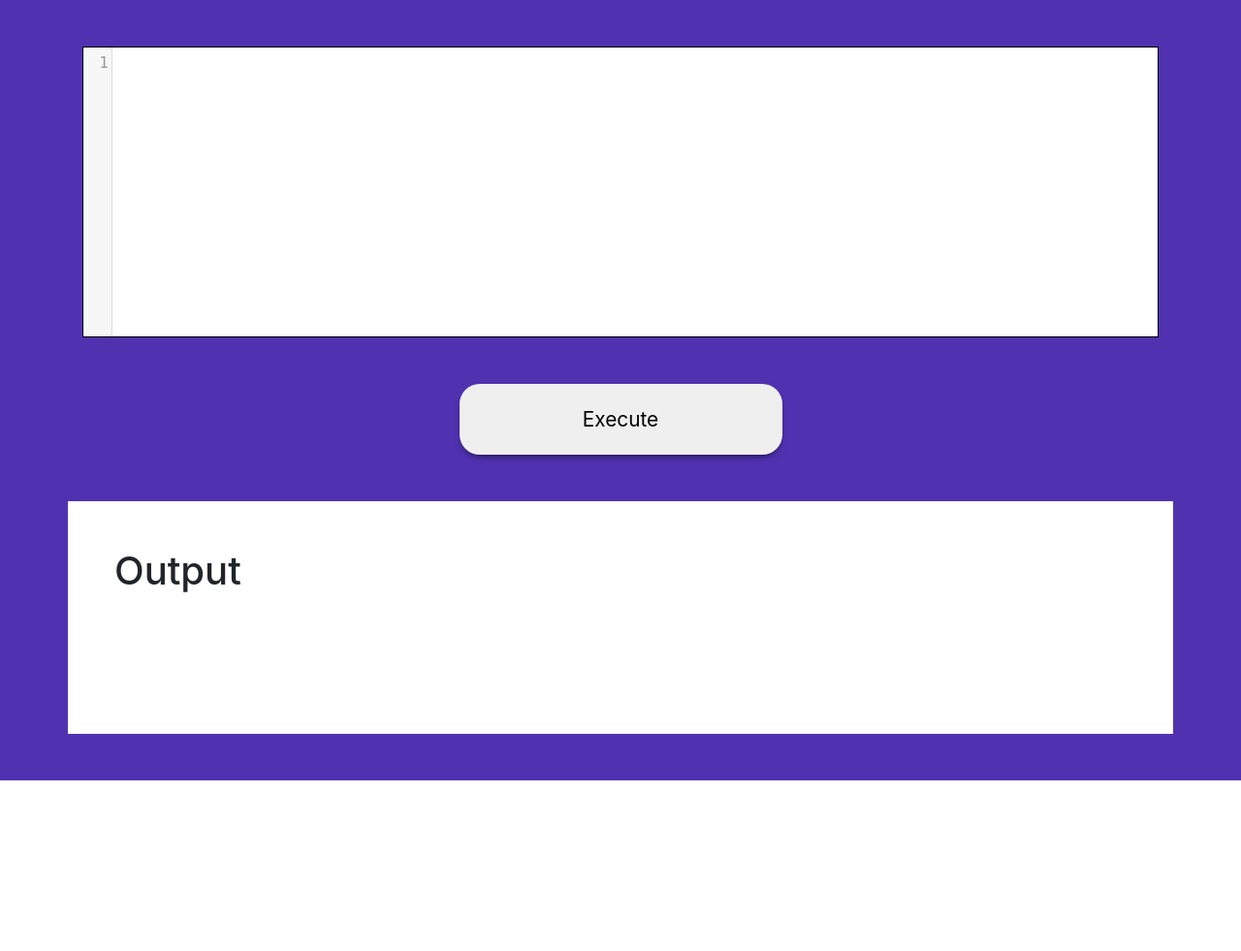
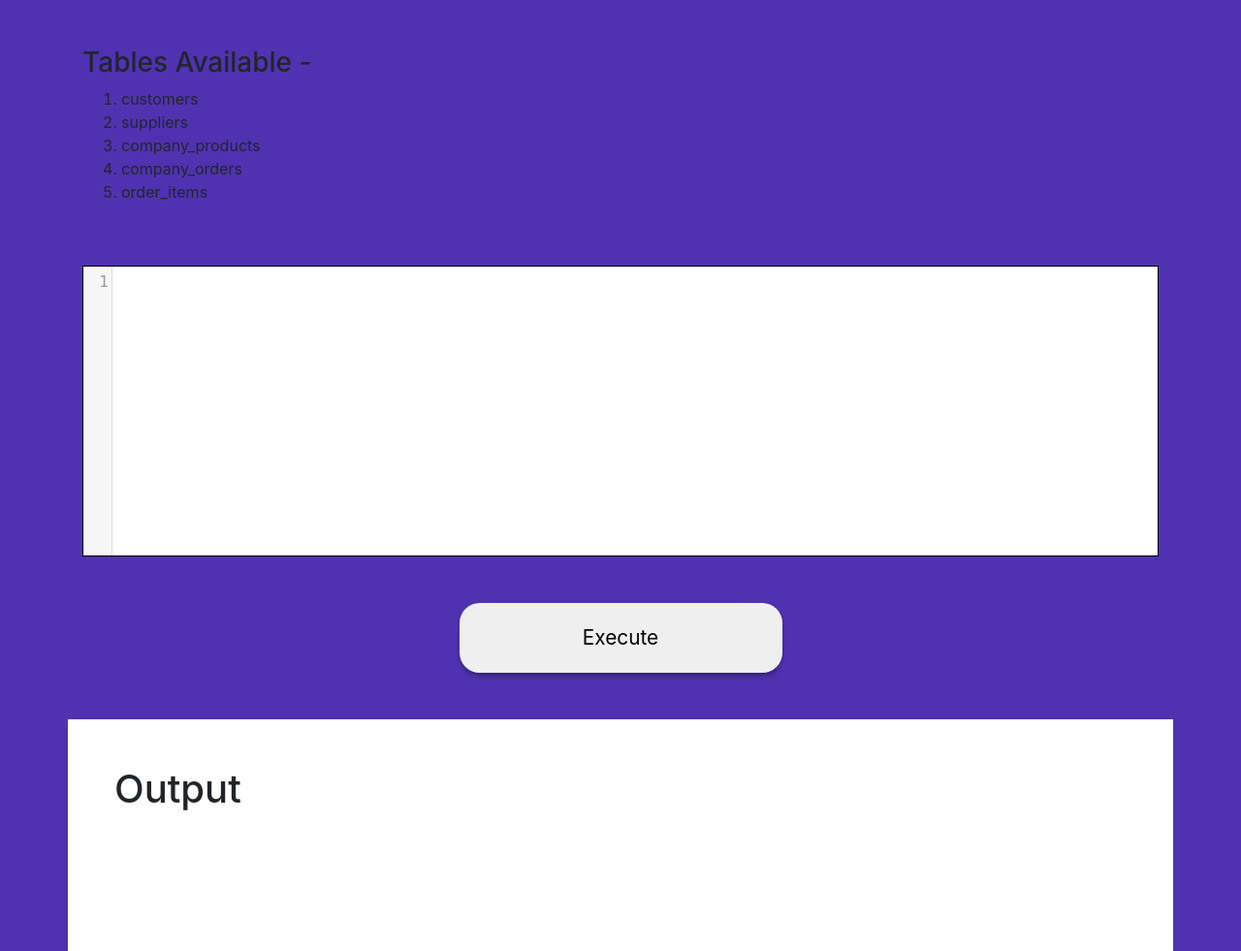
Before and after one commit to shashwatshukla123/networking-ecommerce, a Flask app: page /editor in a window 1280 px wide. Shown: the top 981 px of the page at 97% size. Before the commit the page ends 805 px from the top, so only its background shows below. Run offline with Flask 2, Linux system fonts and the light colour scheme; some libraries are stand-ins or nearby versions.

Commit message:
table names added

```diff
--- a/app/templates/editor/editor.html
+++ b/app/templates/editor/editor.html
@@ -35,6 +35,16 @@
     <div class="container">
         <div class="row">
             <div class="col-sm-12 col-md-12 col-lg-12 mt-5">
+                <h3>Tables Available -</h3>
+                <ol>
+                    <li>customers</li>
+                    <li>suppliers</li>
+                    <li>company_products</li>
+                    <li>company_orders</li>
+                    <li>order_items</li>
+                </ol>
+            </div>
+            <div class="col-sm-12 col-md-12 col-lg-12 mt-5">
                 <textarea id="editor"></textarea>
             </div>
             <div class="col-sm-12 col-md-12 col-lg-12 mt-5 text-center">
```
